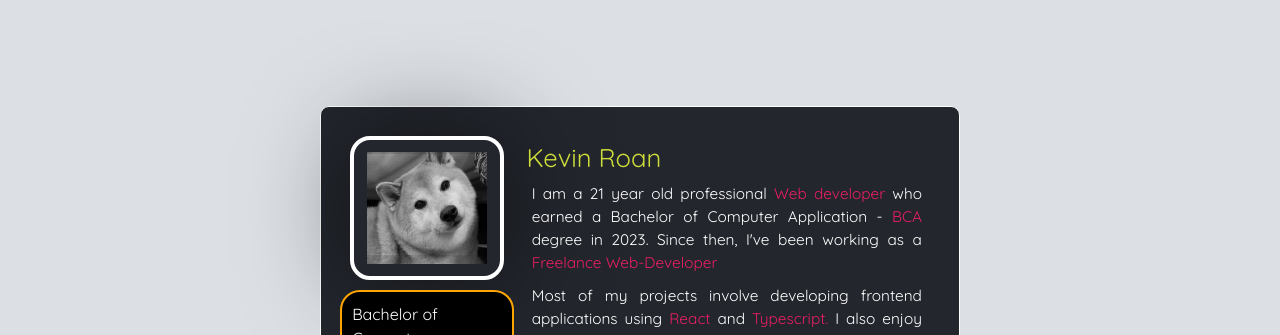
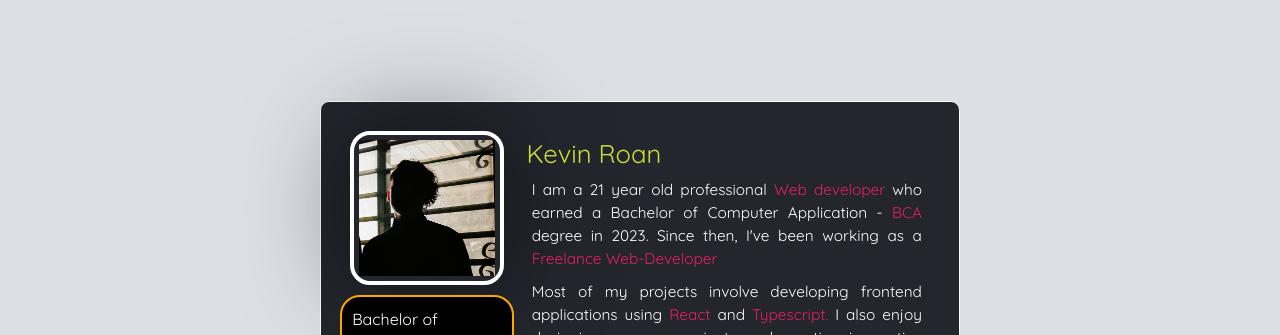
Before and after one commit to kevin-roan/kevinroan, a React (Create React App) app: page / in a window 1280 px wide. Shown: the part 980-1315 px from the top of the page. Built offline with nearby package versions, Linux system fonts and the light colour scheme.

Commit message:
image size fix

```diff
--- a/src/Pages/AboutMe.jsx
+++ b/src/Pages/AboutMe.jsx
@@ -43,7 +43,7 @@ const ImageContainer = styled.div`
   box-shadow: 0px 0px 100px rgba(0, 0, 0, 0.5);
   width: 12vmax;
   margin: 10px;
-  padding: 1vmax;
+  padding: 0.4vmax;
   border-radius: 20px;
   @media screen and (max-width: 850px) {
     display: flex;
--- a/src/Pages/Projects.jsx
+++ b/src/Pages/Projects.jsx
@@ -61,8 +61,6 @@ const ProjectStyled = styled.div`
   }
 
   imagecontainer {
-    margin: 10px;
-    padding: 10px;
     border-radius: 10px;
     img {
       border-radius: 10px;
@@ -146,8 +144,8 @@ const projects = [
     name: "LudanChats - Real time Chat App",
     date: "2023 June",
     desc: "Real-time chat application for seamless communication.",
+    source: "https://github.com/kevin-roan/ludanchats",
     demo: "https://kevinroan.github.io/ludanchats/",
-    source: "https://ludan-chats.vercel.app",
   },
   {
     src: hsatco,
```
Also changed, not shown: src/assets/images/dp.jpg.
